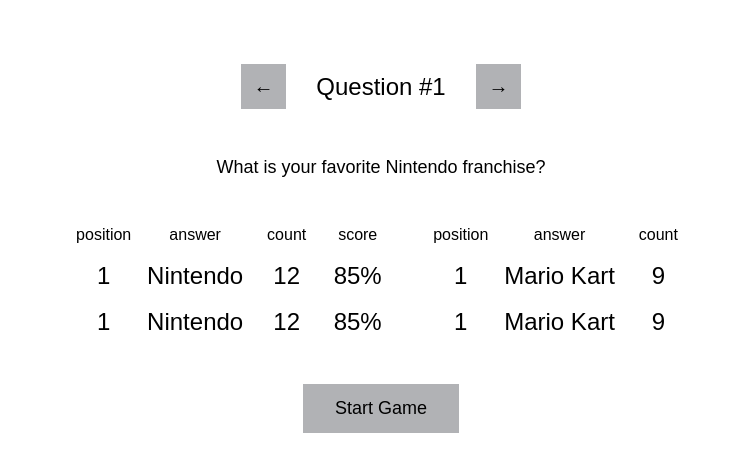
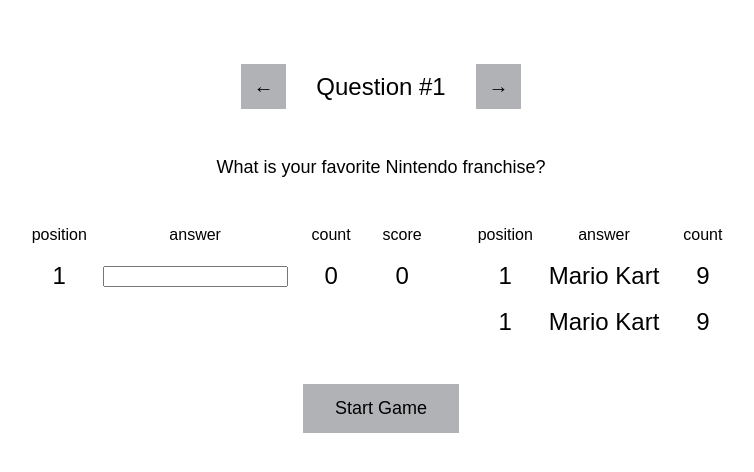
Before and after one commit to isaiahrodolfo/survey-says-controller, a React (Vite) app: page / in a window 1280 px wide. Shown: the top 472 px of the page, without its empty margins (259-1013 px from the left). Built offline with nearby package versions, Linux system fonts and the light colour scheme; a web font is replaced by a local one.

Commit message:
Added category fields and select categories

```diff
--- a/src/App.css
+++ b/src/App.css
@@ -125,6 +125,10 @@
   font-size: 24px;
 }
 
+.table-row.selected {
+  background: rgba(173, 216, 230, 0.35);
+}
+
 /* CATEGORY TABLE */
 
 .table-header {
--- a/src/pages/BoardCreator.tsx
+++ b/src/pages/BoardCreator.tsx
@@ -1,45 +1,99 @@
+import { useState } from "react";
+
 type CategoryRow = {
-  position: number;
+  id: number;
   answer: string;
   count: number;
-  score: string;
+  score: number;
 };
 
 type AnswerRow = {
-  position: number;
+  id: number;
   answer: string;
   count: number;
 };
 
-const categoryData: CategoryRow[] = [
+type CategoryRowProps = CategoryRow & {
+  onAnswerChange: (value: string) => void;
+  isSelected: boolean;
+};
+
+const initialCategoryData: CategoryRow[] = [
   {
-    position: 1,
-    answer: "Nintendo",
-    count: 12,
-    score: "85%",
-  },
-  {
-    position: 1,
-    answer: "Nintendo",
-    count: 12,
-    score: "85%",
+    id: 1,
+    answer: "",
+    count: 0,
+    score: 0,
   },
 ];
 
 const answerData: AnswerRow[] = [
   {
-    position: 1,
+    id: 1,
     answer: "Mario Kart",
     count: 9,
   },
   {
-    position: 1,
+    id: 1,
     answer: "Mario Kart",
     count: 9,
   },
 ];
 
 export default function BoardCreator() {
+  const [categoryRows, setCategoryRows] =
+    useState<CategoryRow[]>(initialCategoryData);
+  const [selectedCategory, setSelectedCategory] = useState<number | null>(null);
+
+  const updateCategoryAnswer = (id: number, answer: string) => {
+    setCategoryRows((prevRows) => {
+      const nextRows = prevRows.map((row) =>
+        row.id === id ? { ...row, answer } : row,
+      );
+
+      const allFilled = nextRows.every((row) => row.answer.trim() !== "");
+      if (allFilled) {
+        return [
+          ...nextRows,
+          {
+            id: nextRows.length + 1,
+            answer: "",
+            count: 0,
+            score: 0,
+          },
+        ];
+      }
+
+      return nextRows;
+    });
+  };
+
+  const CategoryRow = ({
+    id,
+    answer,
+    count,
+    score,
+    onAnswerChange,
+    isSelected,
+  }: CategoryRowProps) => (
+    <div
+      className={`table-row${isSelected ? " selected" : ""}`}
+      onClick={() => setSelectedCategory(id)}
+    >
+      <span>{id}</span>
+
+      <input
+        className="answer-column"
+        value={answer}
+        onChange={(e) => onAnswerChange(e.target.value)}
+      />
+
+      <span>{count}</span>
+
+      <span>{score}</span>
+    </div>
+  );
+
   return (
     <div className="board-creator">
       <div className="question-selector">
@@ -62,16 +116,13 @@
           </div>
 
           <div className="table-list">
-            {categoryData.map((item) => (
-              <div key={item.position} className="table-row">
-                <span>{item.position}</span>
-
-                <span className="answer-column">{item.answer}</span>
-
-                <span>{item.count}</span>
-
-                <span>{item.score}</span>
-              </div>
+            {categoryRows.map((item) => (
+              <CategoryRow
+                key={item.id}
+                {...item}
+                isSelected={selectedCategory === item.id}
+                onAnswerChange={(value) => updateCategoryAnswer(item.id, value)}
+              />
             ))}
           </div>
         </div>
@@ -85,8 +136,8 @@
 
           <div className="table-list">
             {answerData.map((item) => (
-              <div key={item.position} className="table-row answers-row">
-                <span>{item.position}</span>
+              <div key={item.id} className="table-row answers-row">
+                <span>{item.id}</span>
 
                 <span className="answer-column">{item.answer}</span>
 
```
